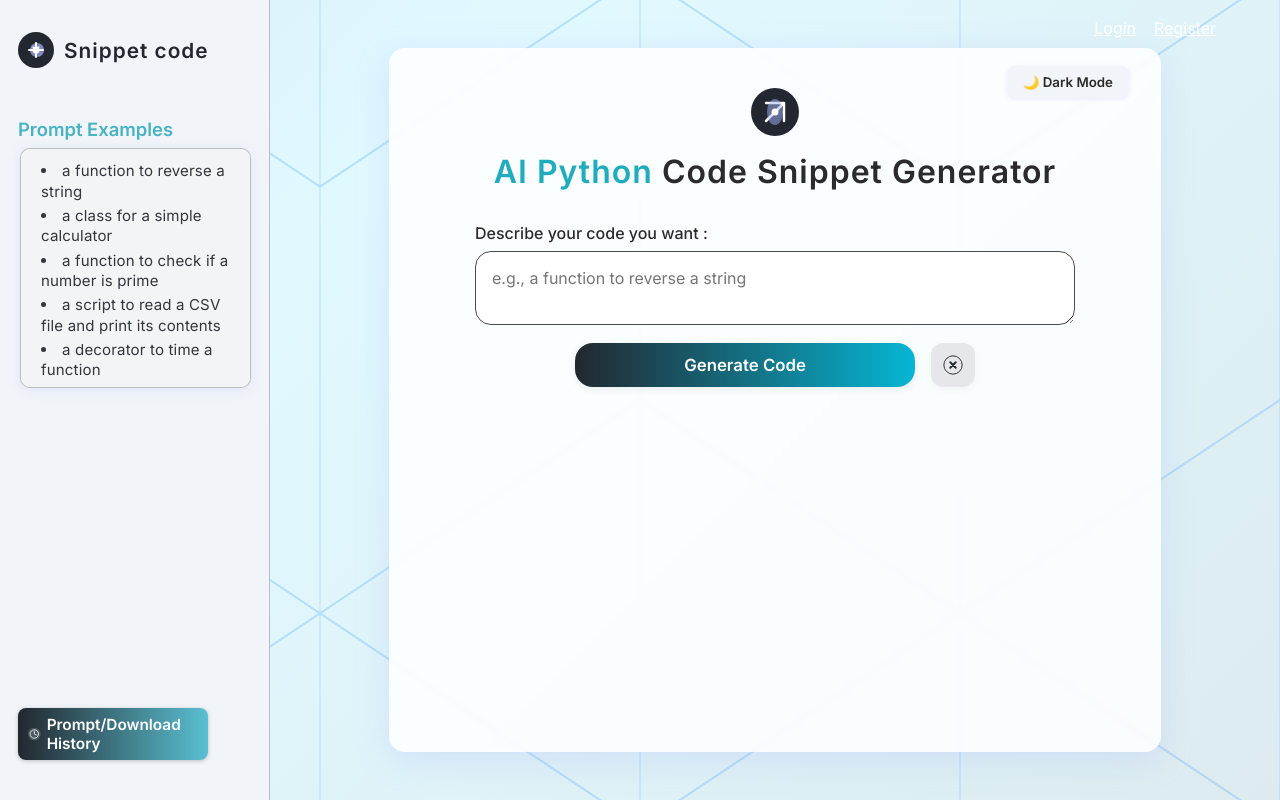
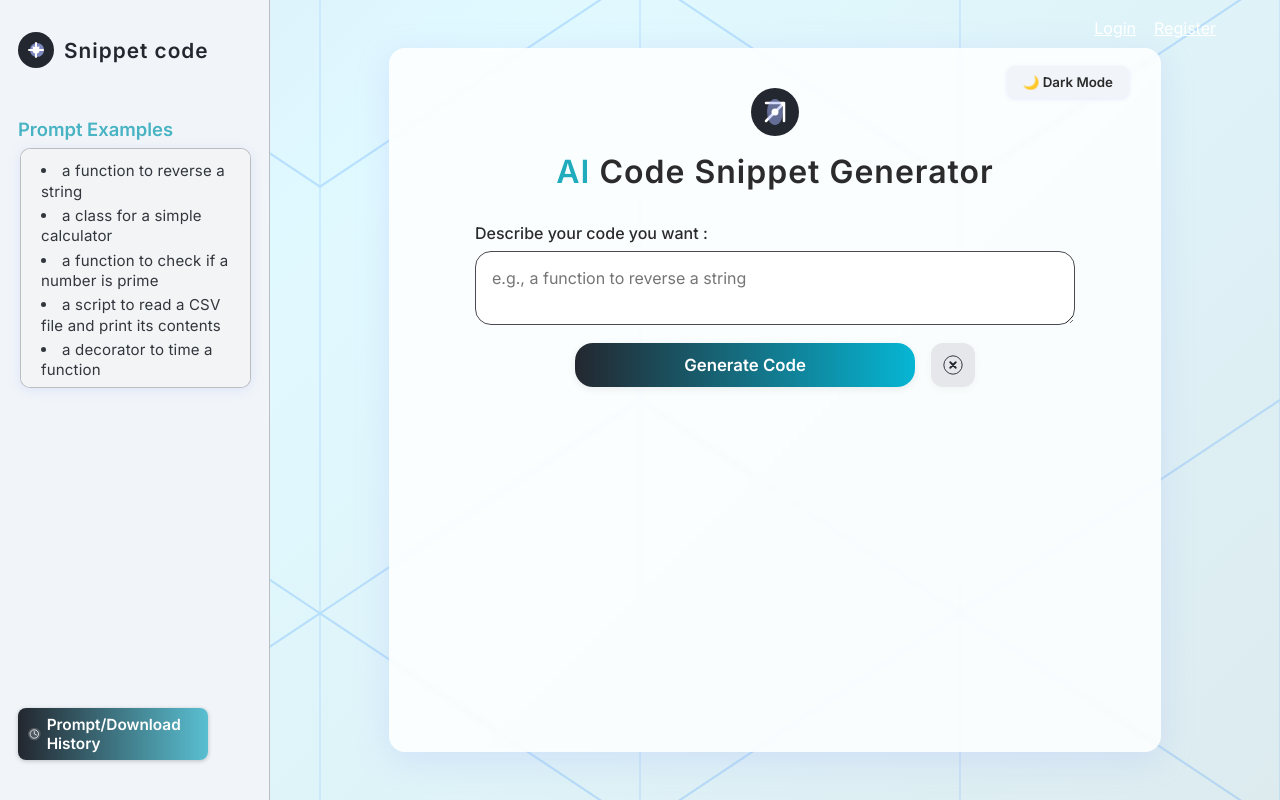
Before and after one commit to codehub2715/code_snippet, a Django app: page / in a window 1280 px wide. Run offline with Django 5.2, Linux system fonts and the light colour scheme; data that the repository does not hold is empty; some libraries are stand-ins or nearby versions.

Commit message:
index.html

```diff
--- a/frontend/templates/frontend/index.html
+++ b/frontend/templates/frontend/index.html
@@ -799,7 +799,7 @@
                             <circle cx="24" cy="24" r="3.5" fill="#fff" />
                         </svg>
                         <span style="font-size:2em;font-weight:700;letter-spacing:1px;color:var(--primary);text-align:center;">
-                            <span class="highlight-blue">AI Python</span> Code Snippet Generator
+                            <span class="highlight-blue">AI </span> Code Snippet Generator
                         </span>
                     </div>
                     <!-- Move prompt input area here, directly below the heading -->
```
